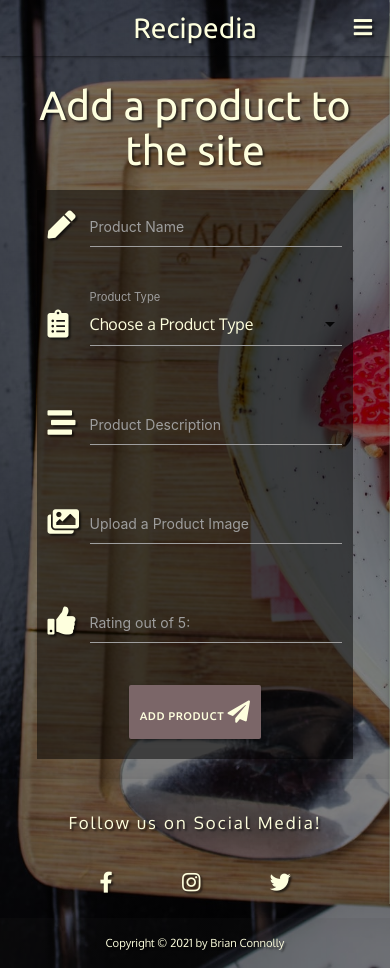
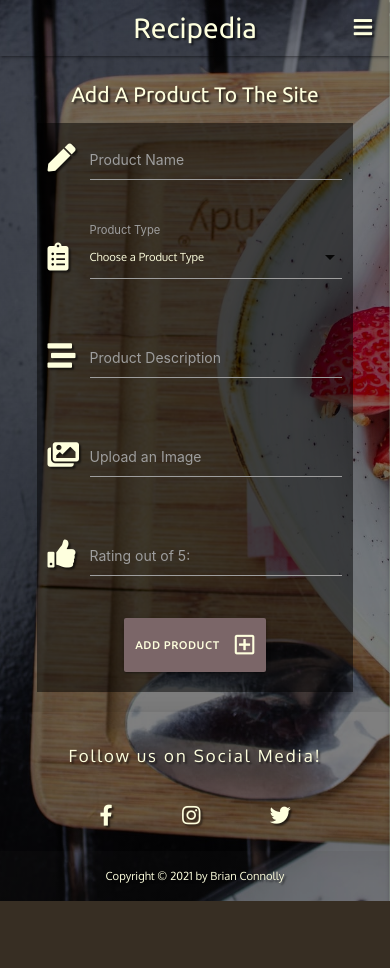
Before and after one commit to Brianconn71/ms3-recipedia, a Flask app: page /add_product in a window 390 px wide. After the commit the page ends 901 px from the top, so only its background shows below. Run offline with Flask 2, Linux system fonts and the light colour scheme; some libraries are stand-ins or nearby versions.

Commit message:
edit: add product page is now mobile responsive

```diff
--- a/static/css/style.css
+++ b/static/css/style.css
@@ -95,6 +95,11 @@
 }
 .close-window-btn:active{
     background-color: transparent;
+}
+.search-btns{
+    display: flex;
+    align-items: center;
+    justify-content: space-between;
 }
 /* icons */
 .icons{
@@ -343,6 +348,11 @@
     background-color: rgba(0,0,0, 0.5)
 }
 
+/* targetting the select text and dropdown */
+.select-wrapper input.select-dropdown{
+    font-size: 0.8rem;
+}
+
 /* card design */
 .recipedia-cards{
     background-color: var(--darkest-green);
@@ -567,6 +577,9 @@
     #product-title{
         font-size: 1.4rem;
     }
+    .select-wrapper input.select-dropdown{
+    font-size: 1rem;
+}
 }
 @media only screen and (min-width: 600px){
     .search-heading{
--- a/templates/add_product.html
+++ b/templates/add_product.html
@@ -1,7 +1,7 @@
 {% extends "base.html" %}
 {% block content %}
 
-    <h3 class="recipedia-text shadow-text center-align">Add a product to the site</h3>
+    <h3 class="search-heading recipedia-text shadow-text center-align">Add a product to the site</h3>
 
     <section class="container add-recipe-container">
         <div class="row">
@@ -40,7 +40,7 @@
                         <i class="fas fa-images prefix shadow-text recipedia-text"></i>
                         <input id="product_img" name="product_img"
                         type="url" class="validate" required>
-                        <label for="product_img">Upload a Product Image</label>
+                        <label for="product_img">Upload an Image</label>
                     </div>
                 </div>
                 <div class="row">
@@ -54,7 +54,7 @@
                 <div class="row">
                     <div class="col s12 center-align">
                         <button class="btn-large waves-effect waves-light submit-btn" type="submit">Add Product
-                        <i class="fas fa-paper-plane"></i>
+                        <i class="far fa-plus-square right"></i>
                         </button>
                     </div>
                 </div>
--- a/templates/recipes.html
+++ b/templates/recipes.html
@@ -12,7 +12,7 @@
                         <input type="text" id="search" name="search" minlength="3" class="validate" required>
                         <label for="search" id="search-label">Search Recipedia</label>
                     </div>
-                    <div class="col s12 control-btns">
+                    <div class="col s12 search-btns">
                         <a href="{{ url_for('get_recipes')}}" class="btn reset-btn">reset</a>
                         <button type="submit" class="btn submit-btn">
                             <i class="fas fa-search submit-icon icons-size"></i>Search
```
